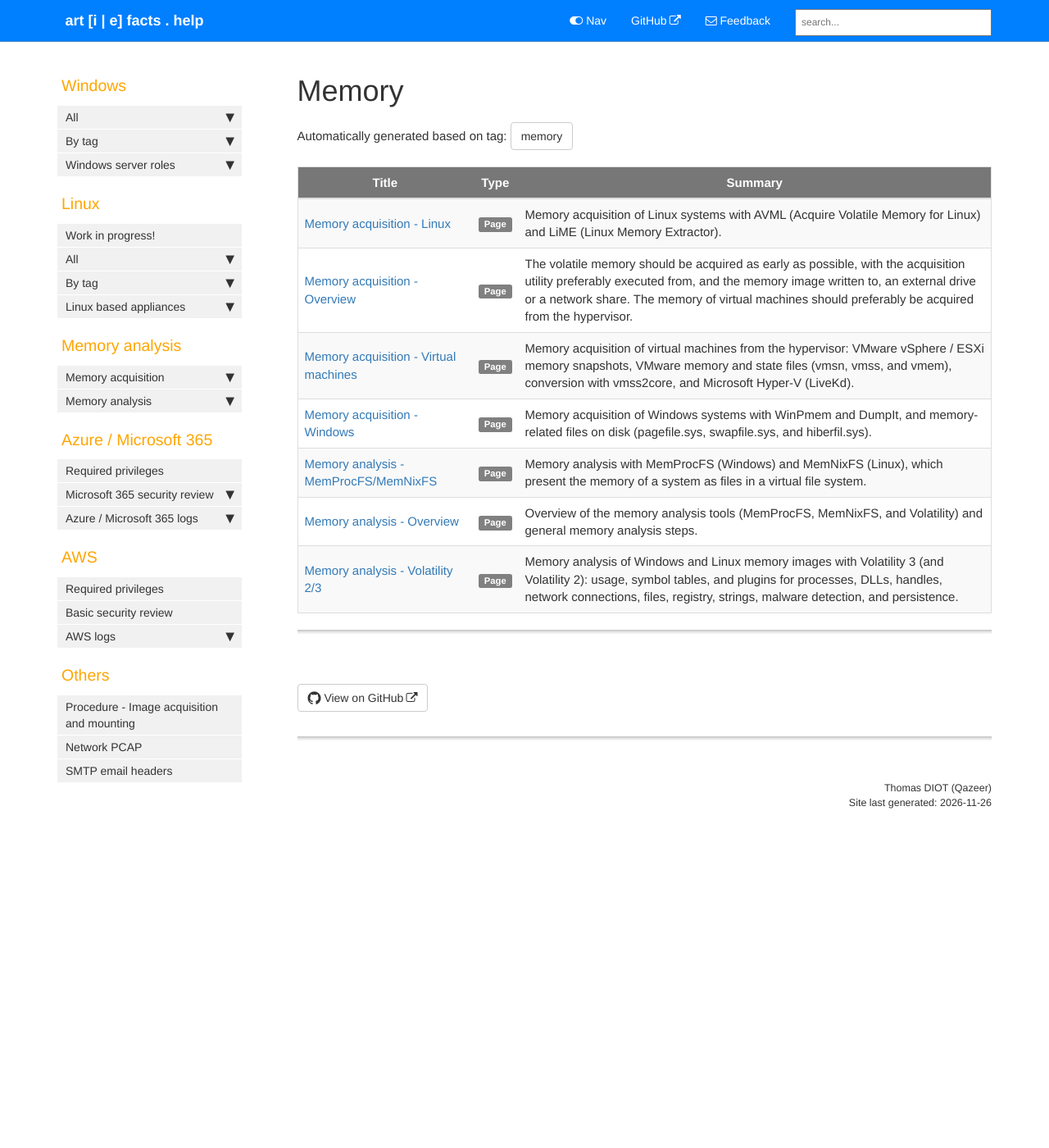
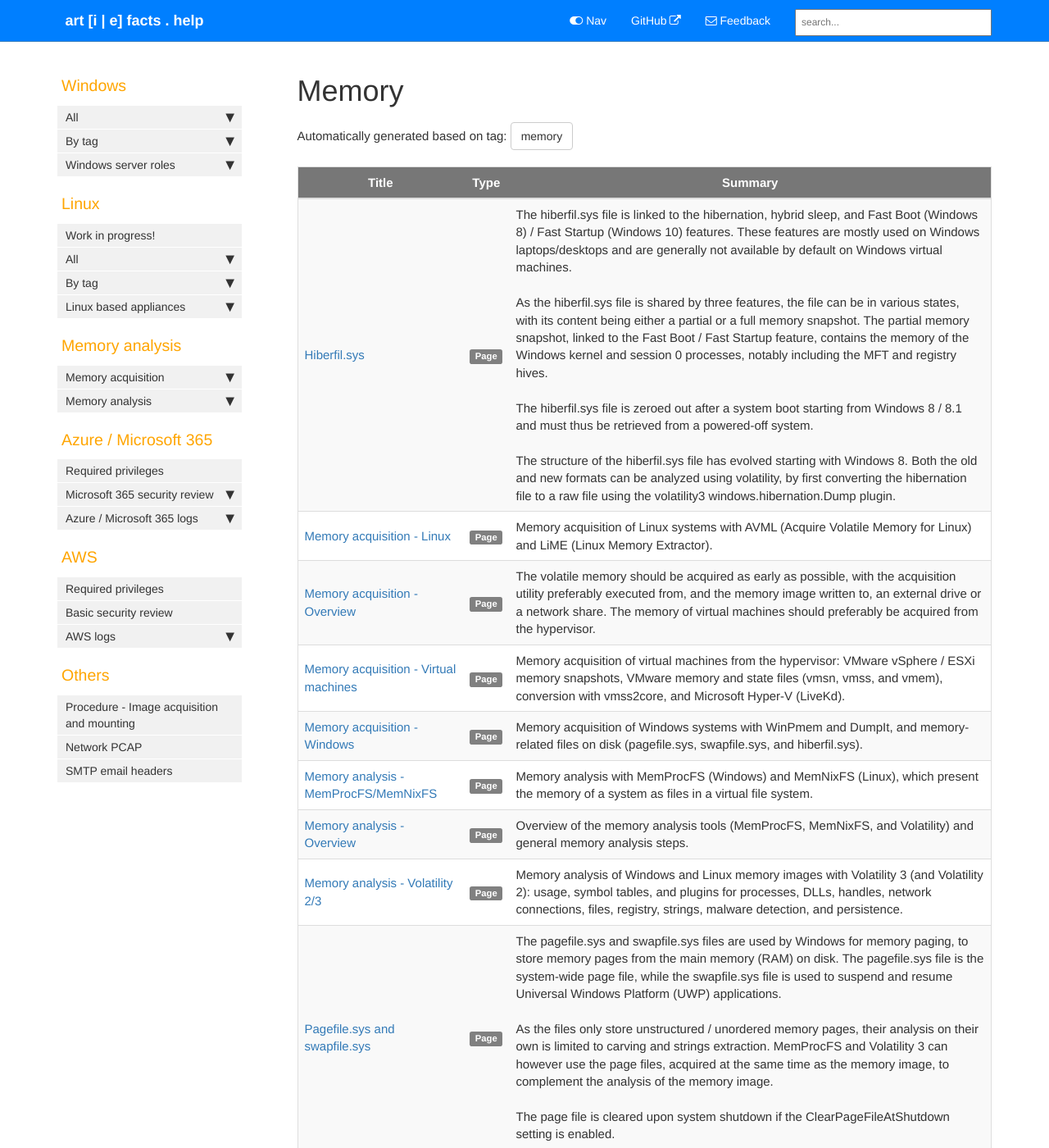
Before and after one commit to Qazeer/artefacts.help, a Jekyll site: the page built from pages/tags/tag_memory.md, in a window 1280 px wide and 1400 px high. Shown: the whole window at 82% size. Built offline with Jekyll 4.4.1, drawn with Linux system fonts in a browser that asks for light colours; comment, search, counter and statistics services are not loaded.

Commit message:
[Artefact] Windows - Pagefile.sys and swapfile.sys

````diff
--- a/pages/windows/hiberfil.sys.md
+++ b/pages/windows/hiberfil.sys.md
@@ -3,6 +3,7 @@ title: Hiberfil.sys
 summary: 'The hiberfil.sys file is linked to the hibernation, hybrid sleep, and Fast Boot (Windows 8) / Fast Startup (Windows 10) features. These features are mostly used on Windows laptops/desktops and are generally not available by default on Windows virtual machines.\n\nAs the hiberfil.sys file is shared by three features, the file can be in various states, with its content being either a partial or a full memory snapshot. The partial memory snapshot, linked to the Fast Boot / Fast Startup feature, contains the memory of the Windows kernel and session 0 processes, notably including the MFT and registry hives.\n\nThe hiberfil.sys file is zeroed out after a system boot starting from Windows 8 / 8.1 and must thus be retrieved from a powered-off system.\n\nThe structure of the hiberfil.sys file has evolved starting with Windows 8. Both the old and new formats can be analyzed using volatility, by first converting the hibernation file to a raw file using the volatility3 windows.hibernation.Dump plugin.'
 keywords: hibernation, hiberfil.sys, memory, sleep, fast boot, fast startup, ClearPageFileAtShutdown, volatility, hibernation recon, hibernation.Dump
 tags:
+  - memory
   - windows_misc
 location: '<SYSTEMDRIVE>:\hiberfil.sys'
 last_updated: 2024-03-13
--- /dev/null
+++ b/pages/windows/pagefile.sys.md
@@ -0,0 +1,98 @@
+---
+title: Pagefile.sys and swapfile.sys
+summary: 'The pagefile.sys and swapfile.sys files are used by Windows for memory paging, to store memory pages from the main memory (RAM) on disk. The pagefile.sys file is the system-wide page file, while the swapfile.sys file is used to suspend and resume Universal Windows Platform (UWP) applications.\n\nAs the files only store unstructured / unordered memory pages, their analysis on their own is limited to carving and strings extraction. MemProcFS and Volatility 3 can however use the page files, acquired at the same time as the memory image, to complement the analysis of the memory image.\n\nThe page file is cleared upon system shutdown if the ClearPageFileAtShutdown setting is enabled.'
+keywords: pagefile.sys, swapfile.sys, page file, paging file, swap, virtual memory, memory, PagingFiles, ClearPageFileAtShutdown, EncryptPagingFile, memory compression, carving, strings, bstrings, bulk_extractor, YARA, MemProcFS, Volatility, single-swap-locations
+tags:
+  - memory
+  - windows_misc
+location: 'pagefile.sys (default location, configurable):\n<SYSTEMDRIVE>:\pagefile.sys\n\nswapfile.sys:\n<SYSTEMDRIVE>:\swapfile.sys\n\nPage file(s) configuration:\nHKLM\SYSTEM\CurrentControlSet\Control\Session Manager\Memory Management\PagingFiles'
+last_updated: 2026-11-25
+sidebar: sidebar
+permalink: windows_pagefilesys.html
+folder: windows
+---
+
+### Overview
+
+The `pagefile.sys` and `swapfile.sys` files are used by the Windows operating
+system for memory paging, i.e., to store memory pages from the main memory
+(RAM) to disk and retrieve them as needed, which allows the system to extend
+the total amount of memory available. Less frequently used memory pages are
+swapped to disk, and loaded back into the main memory on page fault events.
+
+  - `pagefile.sys` is the system-wide page file, which stores memory pages
+    from the whole main memory. The page file is located by default at the
+    root of the system drive, but its location (possibly on another volume, or
+    with multiple page files on different volumes) and size can be configured.
+    The configuration of the page file(s) is stored in the `PagingFiles` value
+    of the
+    `HKLM\SYSTEM\CurrentControlSet\Control\Session Manager\Memory Management`
+    registry key.
+
+  - `swapfile.sys`, introduced in `Windows 8`, is used to suspend and resume
+    `Universal Windows Platform (UWP)` applications (usually from the
+    `Microsoft Store`), and thus only stores memory pages of these
+    applications.
+
+Starting with `Windows 10`, memory pages can be compressed and kept in memory
+(memory compression feature) instead of being written to the page file. As
+the pages holding the compressed memory can themselves be paged out, the
+`pagefile.sys` file may contain compressed memory pages, whose content is not
+directly visible to carving or strings extraction.
+
+If the `ClearPageFileAtShutdown` registry setting
+(`Shutdown: Clear virtual memory pagefile` policy) is enabled (set to `0x1`),
+the page file is cleared upon system shutdown. The page file can also be
+encrypted (setting that can be checked with
+`fsutil behavior query EncryptPagingFile`), using a key that is not persisted
+across reboots, which prevents its offline analysis.
+
+As the `pagefile.sys` and `swapfile.sys` files are locked on a running system,
+they must be collected from a disk image or using tools that access the raw
+volume (such as `FTK Imager` or `KAPE`). To complement the analysis of a
+memory image, the files should be collected at the same time (or very close in
+time) as the memory image (refer to the
+[Windows memory acquisition note](../memory/acquisition_windows.md)).
+
+### Tool(s)
+
+As `pagefile.sys` and `swapfile.sys` only store unstructured / unordered
+memory pages, the files cannot be analyzed on their own using memory analysis
+tools such as `Volatility` or `MemProcFS`. Both
+[`MemProcFS`](../memory/analysis_memprocfs.md) and
+[`Volatility 3`](../memory/analysis_volatility.md) can however use the page
+files, if acquired at the same time (or very close in time) as the memory
+image, to complement the analysis of the memory image.
+
+On their own, the analysis of the `pagefile.sys` and `swapfile.sys` files is
+thus limited to carving and strings extraction. As memory pages are typically
+4 KB in size, only files of less than 4 KB can reliably be fully carved out.
+Scanning the `pagefile.sys` and `swapfile.sys` files for known malware
+indicators, with `YARA` rules for example, may result in false positives, as
+such indicators may be present in pages swapped from security products.
+
+Tools such as `strings` / [`bstrings`](https://ericzimmerman.github.io/) or
+[`bulk_extractor`](https://github.com/simsong/bulk_extractor) can be used to
+extract strings such as URLs, IP addresses, or email addresses, or files (for
+`bulk_extractor`).
+
+```bash
+# Extracts strings (URLs, email addresses, etc.) and carves files.
+bulk_extractor -o <OUTPUT_DIRECTORY> <PAGEFILE | SWAPFILE>
+
+# Extracts the ASCII and UTF-16LE strings.
+strings -a <PAGEFILE | SWAPFILE> > <STRINGS_FILE>
+strings -a -e l <PAGEFILE | SWAPFILE> >> <STRINGS_FILE>
+
+# Analysis of a memory image complemented with the page files.
+memprocfs.exe -device <MEMORY_DUMP_FILE> -pagefile0 pagefile.sys -pagefile1 swapfile.sys
+vol --single-swap-locations <PAGEFILE_SYS> -f <MEMORY_DUMP_FILE> <PLUGIN>
+```
+
+### References
+
+  - [Microsoft - Shutdown: Clear virtual memory pagefile](https://learn.microsoft.com/en-us/previous-versions/windows/it-pro/windows-10/security/threat-protection/security-policy-settings/shutdown-clear-virtual-memory-pagefile)
+
+  - [Ulf Frisk - MemProcFS wiki](https://github.com/ufrisk/MemProcFS/wiki)
+
+  - [Volatility Foundation - Volatility 3 documentation - volatility manual page](https://volatility3.readthedocs.io/en/latest/vol-cli.html)
````
